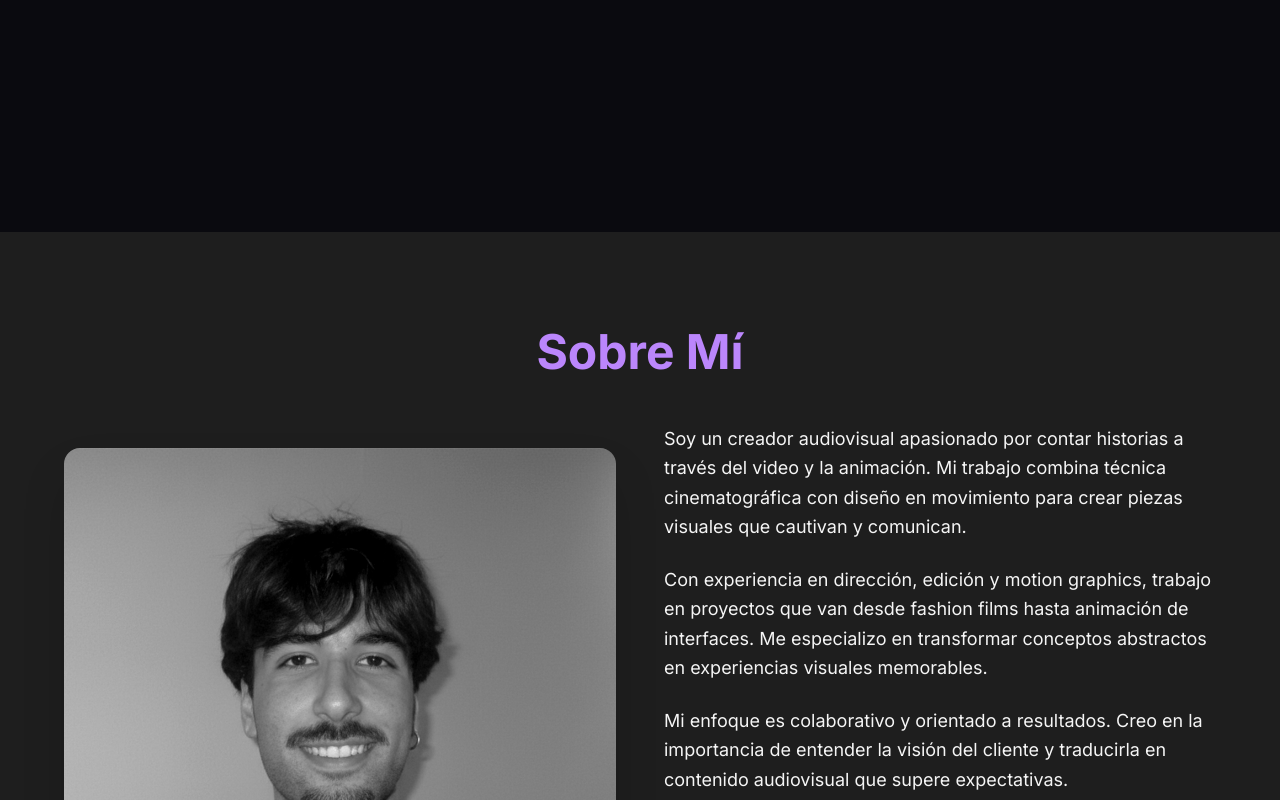
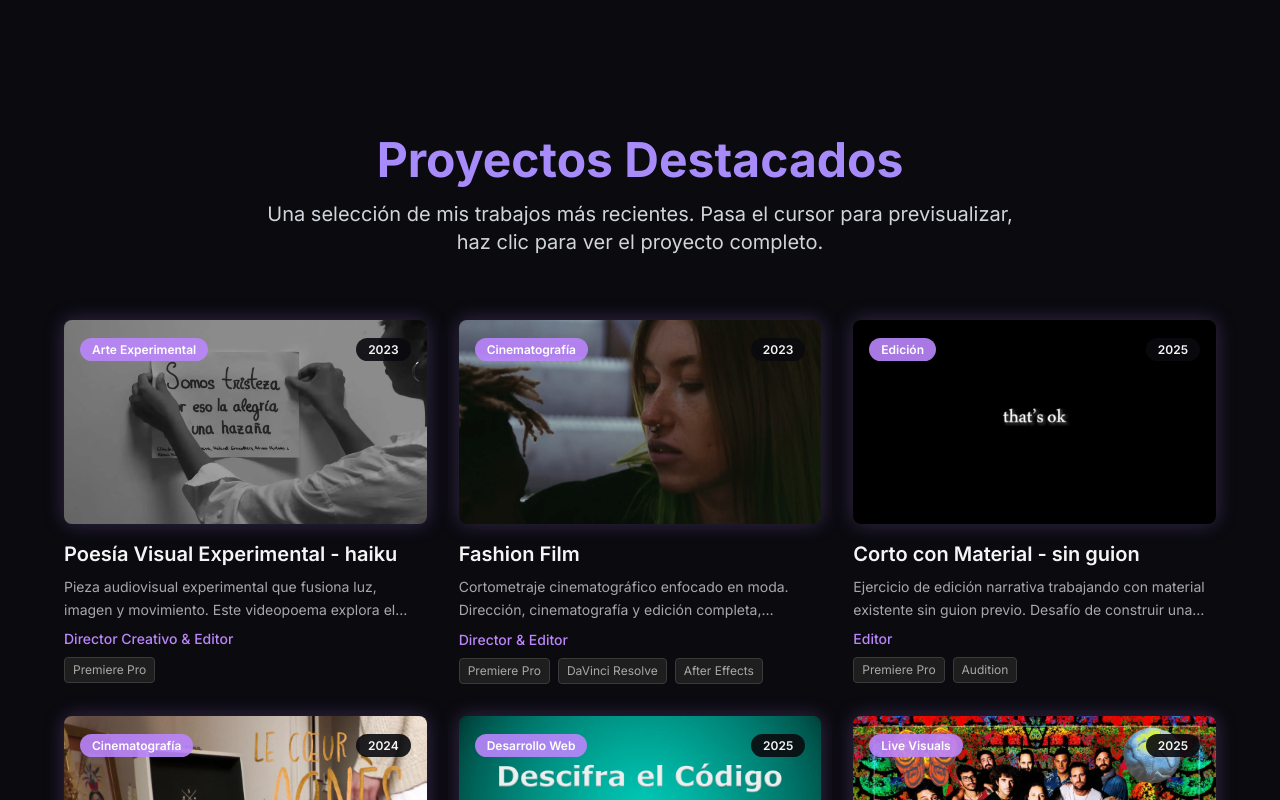
Before and after one commit to NahuelGranollers/Portfolio, a React (Vite) app: page / in a window 1280 px wide. Shown: the part 760-1560 px from the top of the page. Built offline with nearby package versions, Linux system fonts and the light colour scheme.

Commit message:
Update App.tsx

```diff
--- a/App.tsx
+++ b/App.tsx
@@ -10,7 +10,7 @@ import About from './components/About';
 import Services from './components/Services';
 import Contact from './components/Contact';
 import Footer from './components/Footer';
-import BackgroundEffect from './components/BackgroundEffect'; // ← Debe estar aquí
+import BackgroundEffect from './components/BackgroundEffect';
 import { registerSW } from 'virtual:pwa-register';
 registerSW();
 
@@ -27,7 +27,7 @@ function App(): React.ReactElement {
 
   return (
     <div className="min-h-screen bg-brand-bg font-sans">
-      {/* BackgroundEffect - DEBE ESTAR AQUÍ */}
+      {/* BackgroundEffect */}
       <BackgroundEffect />
 
       {/* Navigation */}
@@ -38,7 +38,18 @@ function App(): React.ReactElement {
 
       {/* Projects Section */}
       <section id="proyectos" className="py-24 px-4 sm:px-6 lg:px-8">
-        {/* ... resto del contenido ... */}
+        <div className="max-w-7xl mx-auto">
+          <div className="text-center mb-16">
+            <h2 className="text-4xl sm:text-5xl font-bold text-violet-400 mb-4">
+              Proyectos Destacados
+            </h2>
+            <p className="text-xl text-gray-300 max-w-3xl mx-auto">
+              Una selección de mis trabajos más recientes. Pasa el cursor para previsualizar, haz clic para ver el proyecto completo.
+            </p>
+          </div>
+
+          <VideoGrid videos={VIDEOS} onSelectVideo={handleSelectVideo} />
+        </div>
       </section>
 
       {/* About */}
@@ -55,7 +66,7 @@ function App(): React.ReactElement {
 
       {/* Fullscreen Video Player */}
       {fullscreenVideo && (
-        <Suspense fallback={<div>Cargando...</div>}>
+        <Suspense fallback={<div className="fixed inset-0 z-50 flex items-center justify-center bg-black/90 text-white">Cargando...</div>}>
           <FullscreenPlayer video={fullscreenVideo} onClose={handleCloseFullscreen} />
         </Suspense>
       )}
```
